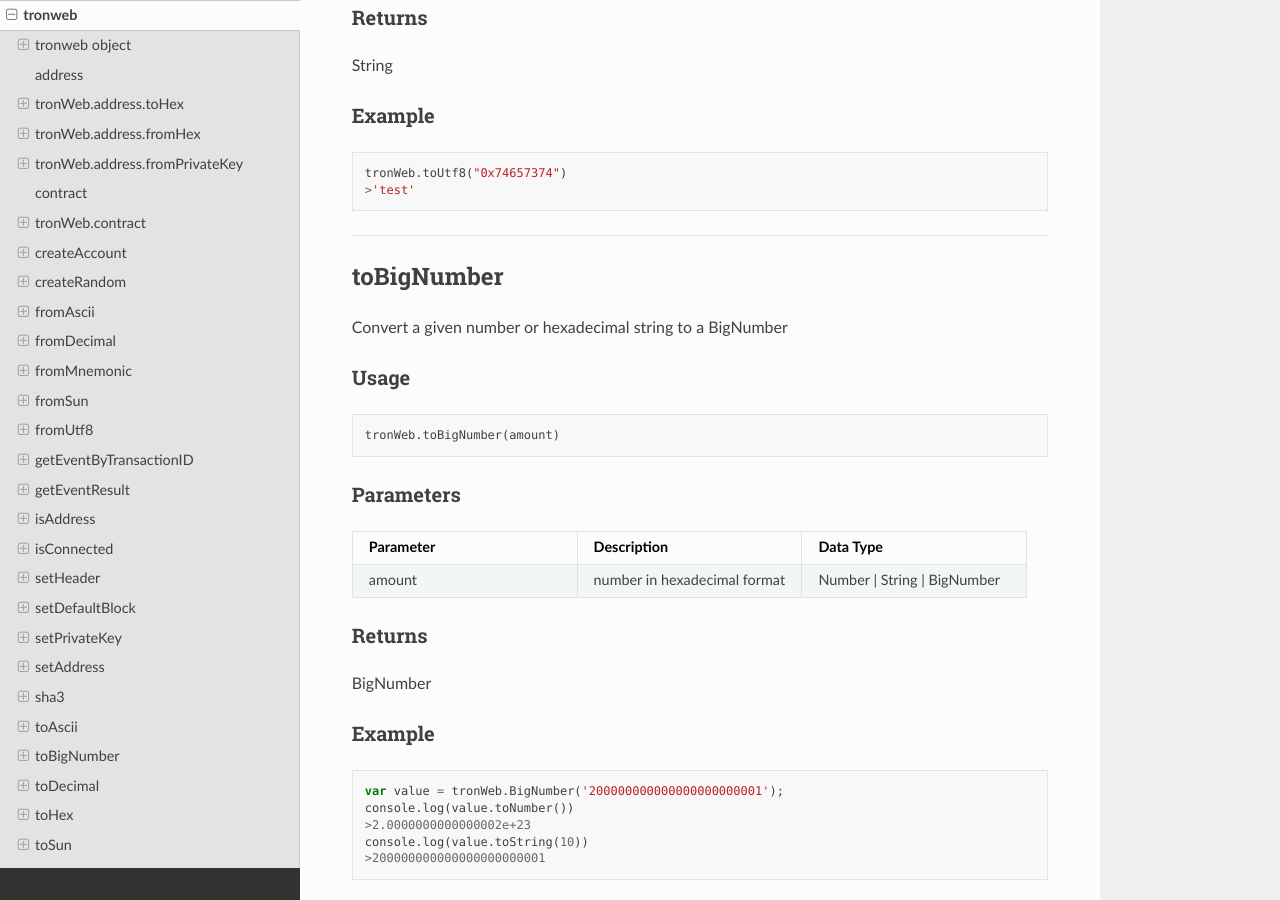
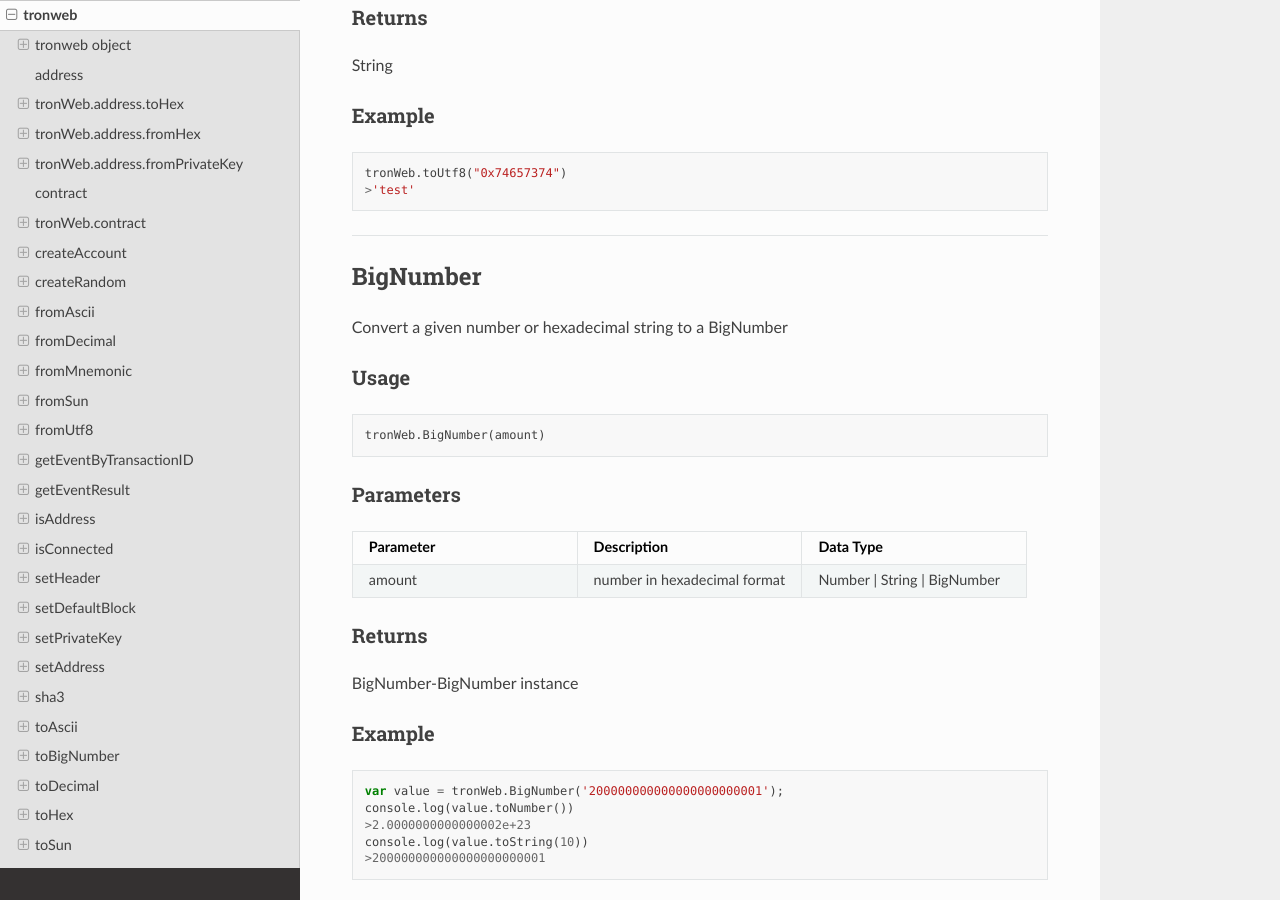
Before and after one commit to tronprotocol/tronweb, a Sphinx documentation site: the page built from docs/tronweb-object.rst, in a window 1280 px wide and 900 px high, scrolled down 21478 px. Built offline with Sphinx 7.4.7 and the Read the Docs theme 2.0.0, drawn with Linux system fonts in a browser that asks for light colours; pages that are not in the unit, such as notebooks, are missing from menus.

Commit message:
Update tronweb-object.rst

```diff
--- a/docs/tronweb-object.rst
+++ b/docs/tronweb-object.rst
@@ -1365,7 +1365,7 @@ Example
 
 ------------------------------------------------------------------------------
 
-toBigNumber
+BigNumber
 ==============================
 
 Convert a given number or hexadecimal string to a BigNumber
@@ -1377,7 +1377,7 @@ Usage
 
 .. code-block:: javascript
 
-  tronWeb.toBigNumber(amount)
+  tronWeb.BigNumber(amount)
 
 --------------
 Parameters
@@ -1398,7 +1398,7 @@ Parameters
 Returns
 -------
 
-BigNumber
+BigNumber-BigNumber instance
 
 -------
 Example
```
